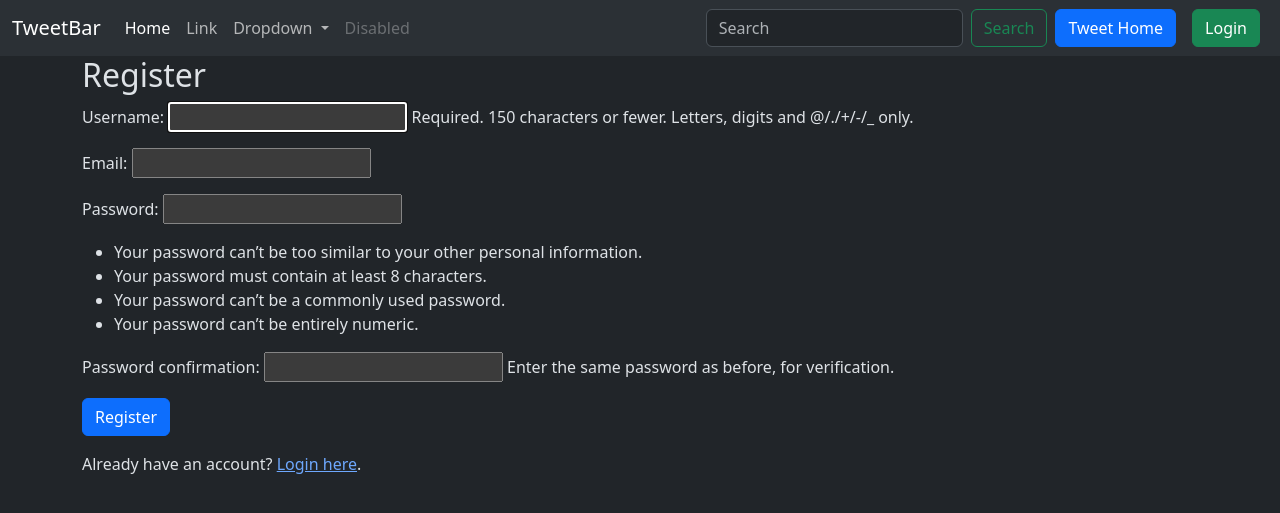
After one commit to prabhsingh14/Python, a Django app: page /tweet/register/ in a window 1280 px wide. The commit adds this page. Shown: the top 513 px of the page. Run offline with Django 4.2, Linux system fonts and the light colour scheme.

Commit message:
Custom user registration

```diff
--- a/DjangoProject/finalproject/finalproject/settings.py
+++ b/DjangoProject/finalproject/finalproject/settings.py
@@ -129,3 +129,7 @@ MEDIA_ROOT = os.path.join(BASE_DIR, 'media')
 
 STATIC_URL = 'static/'
 STATICFILES_DIRS = [os.path.join(BASE_DIR, 'static')]
+
+LOGIN_URL = '/accounts/login'
+LOGIN_REDIRECT_URL = '/tweet/'
+LOGOUT_REDIRECT_URL = '/tweet/'
--- a/DjangoProject/finalproject/finalproject/urls.py
+++ b/DjangoProject/finalproject/finalproject/urls.py
@@ -18,8 +18,10 @@ from django.contrib import admin
 from django.urls import path, include
 from django.conf import settings
 from django.conf.urls.static import static
+from django.contrib.auth.urls import views as auth_views
 
 urlpatterns = [
     path('admin/', admin.site.urls),
     path('tweet/', include('tweet.urls')),
+    path('accounts/', include('django.contrib.auth.urls')),
 ] + static(settings.MEDIA_URL, document_root=settings.MEDIA_ROOT)
--- a/DjangoProject/finalproject/templates/layout.html
+++ b/DjangoProject/finalproject/templates/layout.html
@@ -47,6 +47,14 @@
                 <input class="form-control me-2" type="search" placeholder="Search" aria-label="Search"/>
                 <button class="btn btn-outline-success" type="submit">Search</button>
             </form>
+
+            <a href="{% url 'tweet_list' %}" class="btn btn-primary mx-2">Tweet Home</a>
+
+            {% if user.is_authenticated %}
+                <a href="{% url 'logout' %}" class="btn btn-danger mx-2">Logout</a>
+            {% else %}
+                <a href="{% url 'login' %}" class="btn btn-success mx-2">Login</a>
+            {% endif %}
             </div>
         </div>
     </nav>
--- /dev/null
+++ b/DjangoProject/finalproject/templates/registration/logged_out.html
@@ -0,0 +1,6 @@
+{% extends "layout.html" %}
+
+{% block content %}
+    <h2>You are logged out</h2>
+    <p class="mt-3">Want to log in again? <a href="{% url 'login' %}">Login here</a>.</p>
+{% endblock %}
--- /dev/null
+++ b/DjangoProject/finalproject/templates/registration/register.html
@@ -0,0 +1,11 @@
+{% extends "layout.html" %}
+
+{% block content %}
+    <h2>Register</h2>
+    <form method="post">
+        {% csrf_token %}
+        {{ form.as_p }}
+        <button type="submit" class="btn btn-primary">Register</button>
+    </form>
+    <p class="mt-3">Already have an account? <a href="{% url 'login' %}">Login here</a>.</p>
+{% endblock %}
--- a/DjangoProject/finalproject/tweet/forms.py
+++ b/DjangoProject/finalproject/tweet/forms.py
@@ -1,7 +1,16 @@
 from django import forms
 from .models import Tweet
+from django.contrib.auth.forms import UserCreationForm
+from django.contrib.auth.models import User
 
 class TweetForm(forms.ModelForm):
     class Meta:
         model = Tweet
         fields = ['content', 'photo']
+
+class UserRegistrationForm(UserCreationForm):
+    email = forms.EmailField()
+
+    class Meta:
+        model = User
+        fields = ('username', 'email', 'password1', 'password2')
--- a/DjangoProject/finalproject/tweet/templates/tweet_list.html
+++ b/DjangoProject/finalproject/tweet/templates/tweet_list.html
@@ -15,8 +15,10 @@ Chai aur Tweet
             <div class="card-body">
                 <h5 class="card-title">{{tweet.user.username}}</h5>
                 <p class="card-text">{{ tweet.content }}</p>
-                <a href="{% url 'tweet_edit' tweet.id %}" class="btn btn-primary">Edit</a>
-                <a href="{% url 'tweet_delete' tweet.id %}" class="btn btn-danger">Delete</a>
+                {% if tweet.user == user %}
+                    <a href="{% url 'tweet_edit' tweet.id %}" class="btn btn-primary">Edit</a>
+                    <a href="{% url 'tweet_delete' tweet.id %}" class="btn btn-danger">Delete</a>
+                {% endif %}
             </div>
         </div>
     {% endfor %}
--- a/DjangoProject/finalproject/tweet/urls.py
+++ b/DjangoProject/finalproject/tweet/urls.py
@@ -6,4 +6,5 @@ urlpatterns = [
     path('create/', views.tweet_create, name='tweet_create'),
     path('edit/<int:tweet_id>/', views.tweet_edit, name='tweet_edit'),
     path('delete/<int:tweet_id>/', views.tweet_delete, name='tweet_delete'),
+    path('register/', views.register, name='register'),
 ]
--- a/DjangoProject/finalproject/tweet/views.py
+++ b/DjangoProject/finalproject/tweet/views.py
@@ -1,7 +1,9 @@
 from django.shortcuts import redirect, render
 from .models import Tweet
-from .forms import TweetForm
+from .forms import TweetForm, UserRegistrationForm
 from django.shortcuts import get_object_or_404
+from django.contrib.auth.decorators import login_required
+from django.contrib.auth import login
 
 # Create your views here.
 def index(request):
@@ -12,6 +14,7 @@ def tweet_list(request):
     tweets = Tweet.objects.all().order_by('-created_at')
     return render(request, 'tweet_list.html', {'tweets': tweets})
 
+@login_required
 def tweet_create(request):
     #user filled form
     if request.method == 'POST':
@@ -25,6 +28,7 @@ def tweet_create(request):
         form = TweetForm() #empty form
     return render(request, 'tweet_form.html', {'form': form})
 
+@login_required
 def tweet_edit(request, tweet_id):
     tweet = get_object_or_404(Tweet, pk = tweet_id, user = request.user)
     if request.method == 'POST':
@@ -36,9 +40,25 @@ def tweet_edit(request, tweet_id):
         form = TweetForm(instance=tweet)
     return render(request, 'tweet_form.html', {'form': form})
 
+@login_required
 def tweet_delete(request, tweet_id):
     tweet = get_object_or_404(Tweet, pk=tweet_id, user=request.user)
     if request.method == 'POST':
         tweet.delete()
         return redirect('tweet_list')
     return render(request, 'tweet_confirm_delete.html', {'tweet': tweet})
+
+def register(request):
+    if request.method == 'POST':
+        form = UserRegistrationForm(request.POST)
+        if form.is_valid():
+            user = form.save(commit=False)
+            user.set_password(form.cleaned_data['password1'])
+            user.save()
+
+            login(request, user)
+
+            return redirect('tweet_list')
+    else:
+        form = UserRegistrationForm()
+    return render(request, 'registration/register.html', {'form': form})
```
Also changed, not shown: DjangoProject/finalproject/templates/registration/login.html (added, +11 -0 lines).
